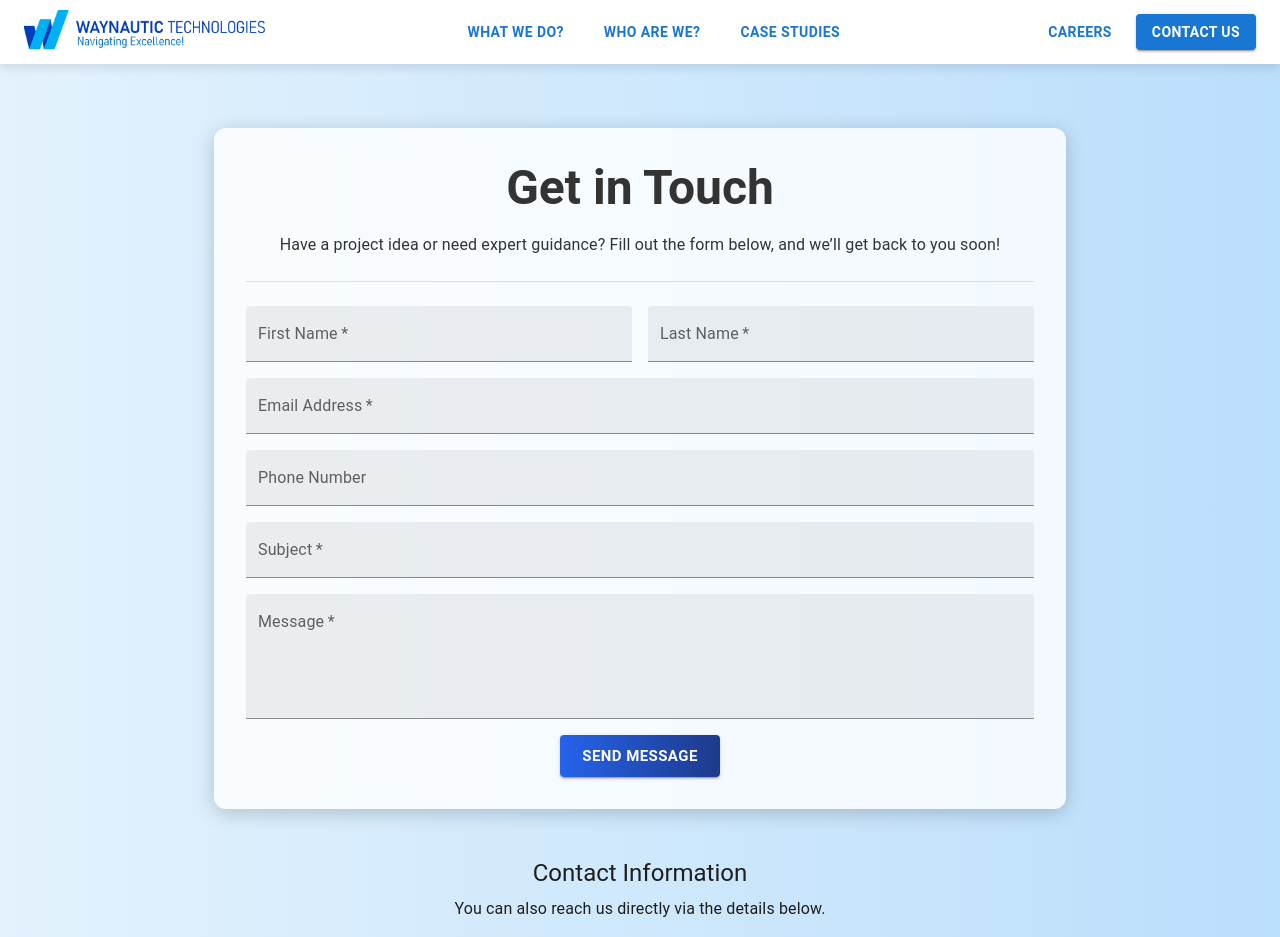
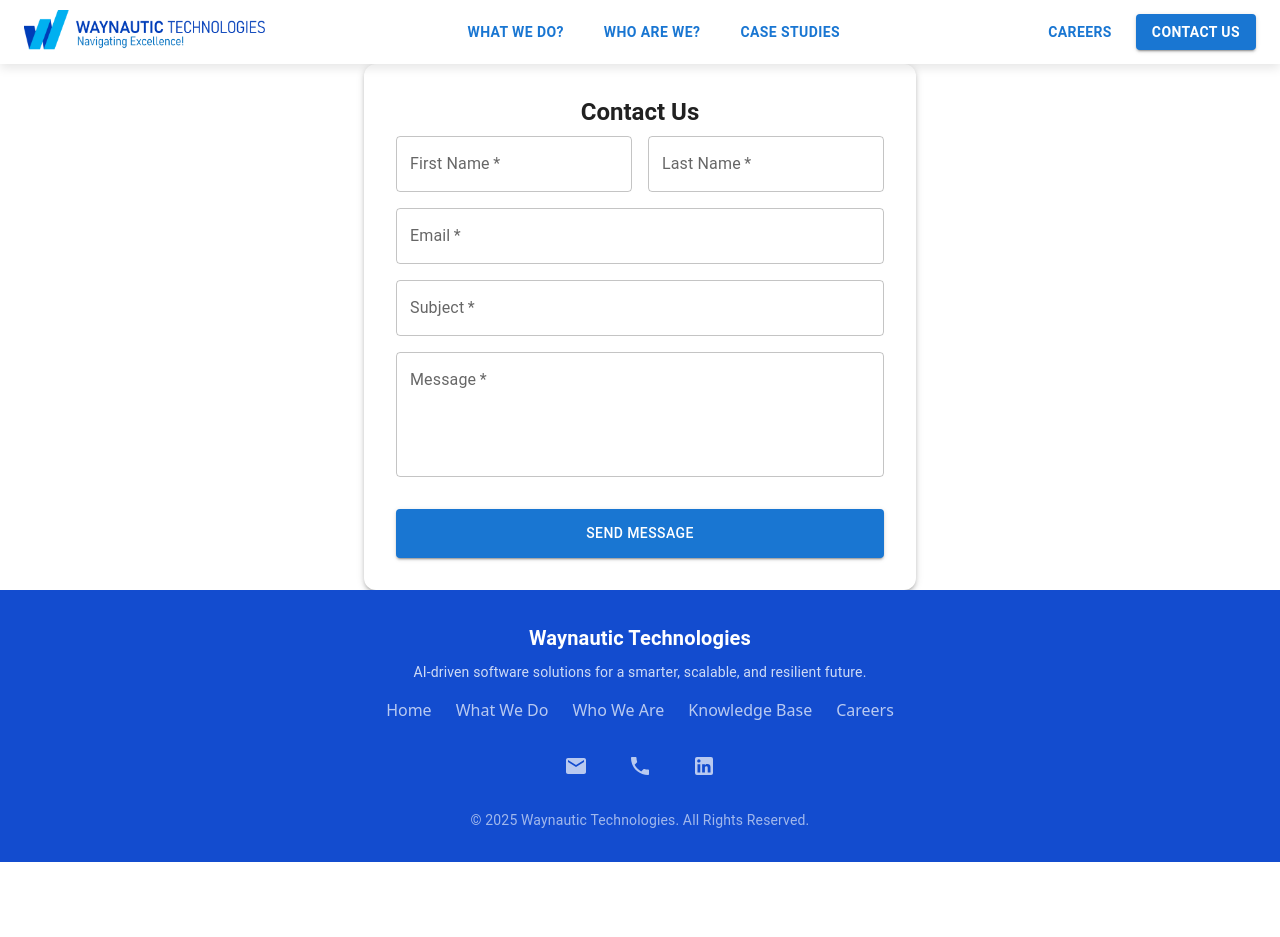
Before and after one commit to vaishnavipatil978/Waynautic_website, a React (Vite) app: page /contact-us in a window 1280 px wide. Shown: the top 937 px of the page. After the commit the page ends 862 px from the top, so only its background shows below. Built offline with nearby package versions, Linux system fonts and the light colour scheme.

Commit message:
Integrated contact us form with emailJS

```diff
--- a/package.json
+++ b/package.json
@@ -10,6 +10,7 @@
     "preview": "vite preview"
   },
   "dependencies": {
+    "@emailjs/browser": "^4.4.1",
     "@emotion/react": "^11.14.0",
     "@emotion/styled": "^11.14.0",
     "@mui/icons-material": "^6.4.5",
--- a/src/pages/ContactUs.jsx
+++ b/src/pages/ContactUs.jsx
@@ -1,122 +1,143 @@
-import React from "react";
+import { useState } from "react";
+import emailjs from "@emailjs/browser";
 import {
-  Container,
-  Typography,
   TextField,
   Button,
+  Box,
+  Typography,
+  Container,
   Grid,
-  Box,
   Paper,
-  Divider,
 } from "@mui/material";
-import { Email, Phone, LocationOn } from "@mui/icons-material";
 
 const ContactUs = () => {
+  const [formData, setFormData] = useState({
+    first_name: "",
+    last_name: "",
+    email: "",
+    subject: "",
+    message: "",
+  });
+
+  const [status, setStatus] = useState("");
+
+  const handleChange = (e) => {
+    setFormData({ ...formData, [e.target.name]: e.target.value });
+  };
+
+  const handleSubmit = (e) => {
+    e.preventDefault();
+
+    emailjs
+      .send(
+        "service_mwko8qe", // Replace with your EmailJS Service ID
+        "template_gy5yd9b", // Replace with your EmailJS Template ID
+        formData,
+        "cKsO1eK93OS0xOkt7" // Replace with your EmailJS Public Key
+      )
+      .then(
+        () => {
+          setStatus("Message sent successfully!");
+          setFormData({
+            first_name: "",
+            last_name: "",
+            email: "",
+            subject: "",
+            message: "",
+          });
+        },
+        (error) => {
+          setStatus("Failed to send message. Try again later.");
+          console.error(error);
+        }
+      );
+  };
+
   return (
-    <Box
-      sx={{
-        minHeight: "100vh",
-        display: "flex",
-        alignItems: "center",
-        justifyContent: "center",
-        padding: "4rem 1rem",
-        background: "linear-gradient(to right, #E3F2FD, #BBDEFB)", // ✅ Soft blue background
-      }}
-    >
-      <Container maxWidth="md">
-        {/* Contact Form Section */}
-        <Paper
-          elevation={5}
-          sx={{
-            p: 4,
-            borderRadius: 3,
-            backdropFilter: "blur(10px)",
-            backgroundColor: "rgba(255, 255, 255, 0.8)",  // ✅ Increased opacity
-            boxShadow: "0px 4px 20px rgba(0, 0, 0, 0.2)", // ✅ Slightly darker shadow
-            color: "#333", // ✅ Darker text for better readability
-          }}
-        >
-          {/* Header */}
-          <Typography variant="h3" align="center" gutterBottom sx={{ fontWeight: "bold" }}>
-            Get in Touch
+    <Container maxWidth="sm">
+      <Paper elevation={3} sx={{ p: 4, borderRadius: 3 }}>
+        <Typography variant="h5" fontWeight={600} align="center" gutterBottom>
+          Contact Us
         </Typography>
-          <Typography variant="body1" align="center" sx={{ mb: 3 }}>
-            Have a project idea or need expert guidance? Fill out the form below,
-            and we’ll get back to you soon!
-          </Typography>
-
-          <Divider sx={{ background: "rgba(255,255,255,0.5)", mb: 3 }} />
-
-          {/* Form */}
-          <Box component="form">
+        <form onSubmit={handleSubmit}>
           <Grid container spacing={2}>
-              <Grid item xs={12} sm={6}>
-                <TextField label="First Name" fullWidth required variant="filled" />
+            <Grid item xs={6}>
+              <TextField
+                fullWidth
+                label="First Name"
+                name="first_name"
+                value={formData.first_name}
+                onChange={handleChange}
+                required
+                variant="outlined"
+              />
             </Grid>
-              <Grid item xs={12} sm={6}>
-                <TextField label="Last Name" fullWidth required variant="filled" />
+            <Grid item xs={6}>
+              <TextField
+                fullWidth
+                label="Last Name"
+                name="last_name"
+                value={formData.last_name}
+                onChange={handleChange}
+                required
+                variant="outlined"
+              />
             </Grid>
             <Grid item xs={12}>
-                <TextField label="Email Address" type="email" fullWidth required variant="filled" />
+              <TextField
+                fullWidth
+                type="email"
+                label="Email"
+                name="email"
+                value={formData.email}
+                onChange={handleChange}
+                required
+                variant="outlined"
+              />
             </Grid>
             <Grid item xs={12}>
-                <TextField label="Phone Number" type="tel" fullWidth variant="filled" />
+              <TextField
+                fullWidth
+                label="Subject"
+                name="subject"
+                value={formData.subject}
+                onChange={handleChange}
+                required
+                variant="outlined"
+              />
             </Grid>
             <Grid item xs={12}>
-                <TextField label="Subject" fullWidth required variant="filled" />
+              <TextField
+                fullWidth
+                multiline
+                rows={4}
+                label="Message"
+                name="message"
+                value={formData.message}
+                onChange={handleChange}
+                required
+                variant="outlined"
+              />
             </Grid>
             <Grid item xs={12}>
-                <TextField label="Message" multiline rows={4} fullWidth required variant="filled" />
-              </Grid>
-              <Grid item xs={12} align="center">
               <Button
+                type="submit"
                 variant="contained"
-                  sx={{
-                    background: "linear-gradient(90deg, #2563EB, #1E3A8A)", // Darker Blue for better visibility
-                    color: "#fff",
-                    fontWeight: "bold",
-                    ":hover": { background: "#0D47A1" },
-                  }}
-                  size="large"
+                fullWidth
+                sx={{ mt: 2, py: 1.5 }}
               >
                 Send Message
               </Button>
             </Grid>
           </Grid>
-          </Box>
+        </form>
+        {status && (
+          <Typography align="center" color="success.main" sx={{ mt: 2 }}>
+            {status}
+          </Typography>
+        )}
       </Paper>
-
-        {/* Contact Details Section */}
-        <Box sx={{ mt: 6, textAlign: "center", color: "#1E1E1E", fontWeight: "500" }}>
-          <Typography variant="h5" gutterBottom>
-            Contact Information
-          </Typography>
-          <Typography variant="body1" sx={{ mb: 2 }}>
-            You can also reach us directly via the details below.
-          </Typography>
-          <Grid container spacing={2} justifyContent="center">
-            <Grid item xs={12} sm={4}>
-              <Box sx={{ display: "flex", alignItems: "center", gap: 1 }}>
-                <Email sx={{ color: "#FFD700" }} />
-                <Typography variant="body1">contact@waynautic.com</Typography>
-              </Box>
-            </Grid>
-            <Grid item xs={12} sm={4}>
-              <Box sx={{ display: "flex", alignItems: "center", gap: 1 }}>
-                <Phone sx={{ color: "#FFD700" }} />
-                <Typography variant="body1">+91 9637611936</Typography>
-              </Box>
-            </Grid>
-            <Grid item xs={12} sm={4}>
-              <Box sx={{ display: "flex", alignItems: "center", gap: 1 }}>
-                <LocationOn sx={{ color: "#FFD700" }} />
-                <Typography variant="body1">Pune, India</Typography>
-              </Box>
-            </Grid>
-          </Grid>
-        </Box>
     </Container>
-    </Box>
   );
 };
 
```
Also changed, not shown: 1 other file (tests, documents, lock files or other folders). Lines whose indentation alone changed are shown as unchanged.
